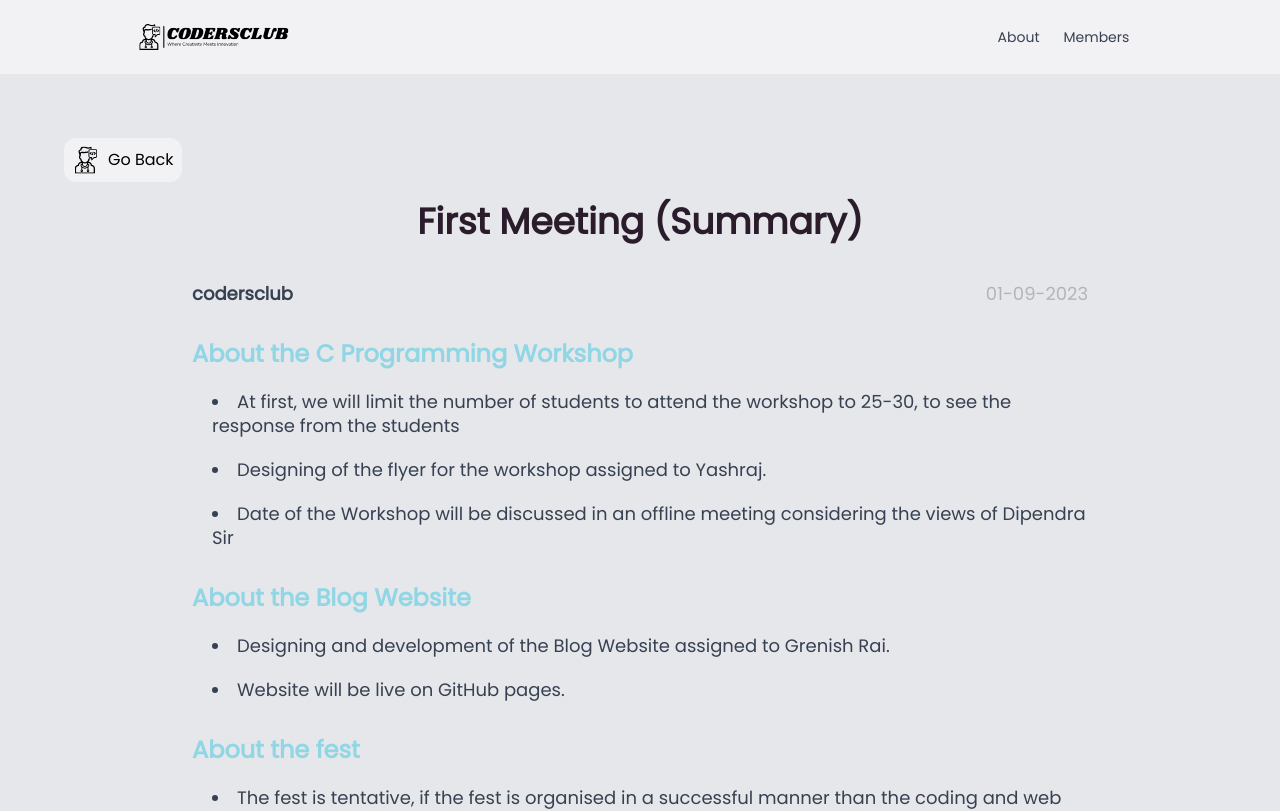
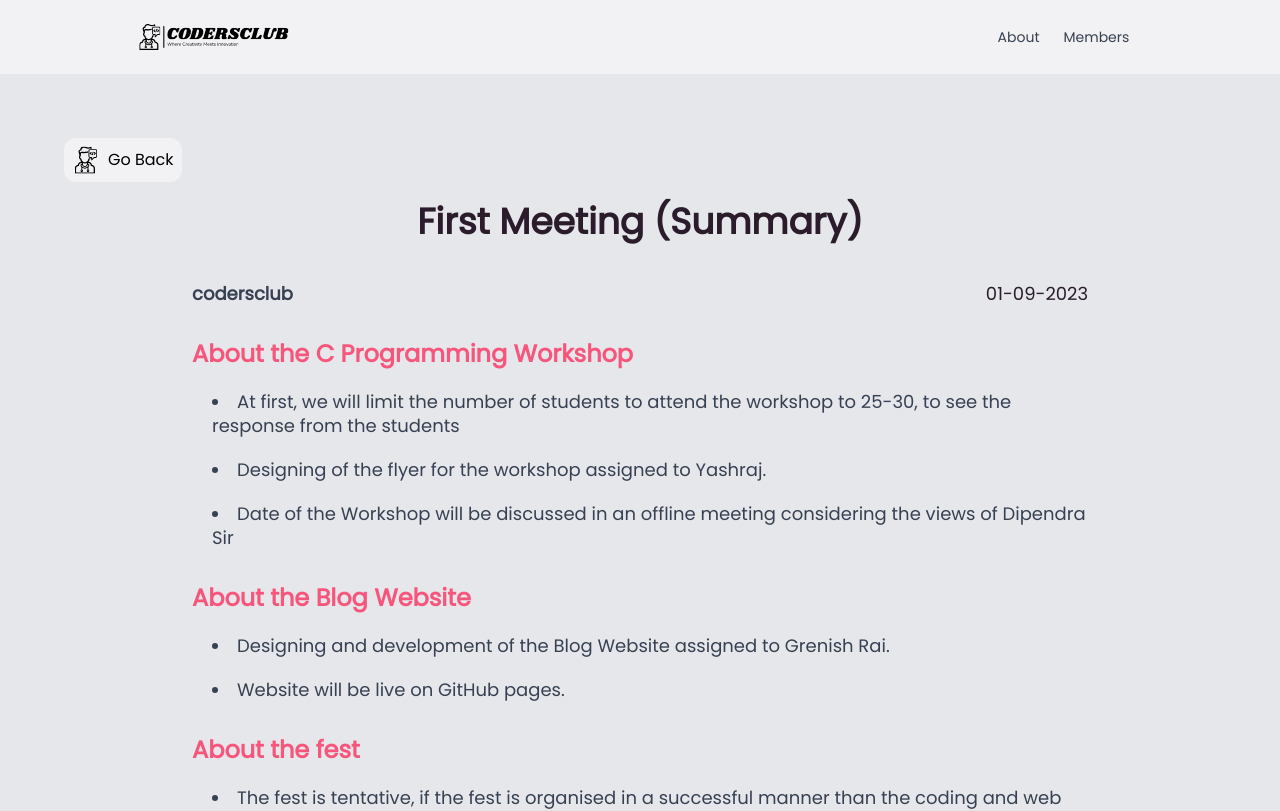
Before and after one commit to Grenish/codersclub, a React (Vite) app: page /article/1 in a window 1280 px wide. Shown: the top 811 px of the page. Built offline with nearby package versions, Linux system fonts and the light colour scheme.

Commit message:
Font Color Fixed
Fixes #2

```diff
--- a/src/components/BlogArticle.jsx
+++ b/src/components/BlogArticle.jsx
@@ -20,8 +20,8 @@ const BlogArticle = () => {
   return (
     <div className="p-8 lg:p-16 bg-gray-200 min-h-screen">
       <div className="mb-5">
-        <Link to="/">
-          <button className="bg-base-100 hover:bg-gray-200 transition-colors p-2 flex items-center gap-2 rounded-xl">
+        <Link to="/articles">
+          <button className="bg-base-100 hover:bg-accent transition-colors p-2 flex items-center gap-2 rounded-xl">
             <img src={codersclubFavicon} alt="" className="w-7" /> Go Back
           </button>
         </Link>
@@ -33,8 +33,9 @@ const BlogArticle = () => {
         <article className="space-y-8 text-gray-700 text-lg leading-6">
           <div className="flex justify-between items-center">
             <p className="font-bold">{article.postedBy}</p>
-            <p className="text-neutral opacity-25">{article.postedOn}</p>
+            <p className="text-neutral">{article.postedOn}</p>
           </div>
+
           {article.content.map((section, index) => {
             const Section = section.type === "heading" ? "h2" : "p";
             return (
@@ -42,7 +43,7 @@ const BlogArticle = () => {
                 <Section
                   className={
                     section.type === "heading"
-                      ? "text-2xl text-info font-bold"
+                      ? "text-2xl text-secondary font-bold"
                       : "text-lg leading-6"
                   }
                 >
@@ -57,6 +58,17 @@ const BlogArticle = () => {
               </div>
             );
           })}
+          <div className="flex space-x-3">
+            {article.imageUrl &&
+              article.imageUrl.map((imgUrl, index) => (
+                <img
+                  key={index}
+                  src={imgUrl}
+                  alt={`Image ${index + 1} for ${article.title}`}
+                  className="w-28 object-cover rounded-md my-4"
+                />
+              ))}
+          </div>
         </article>
       </main>
     </div>
```
